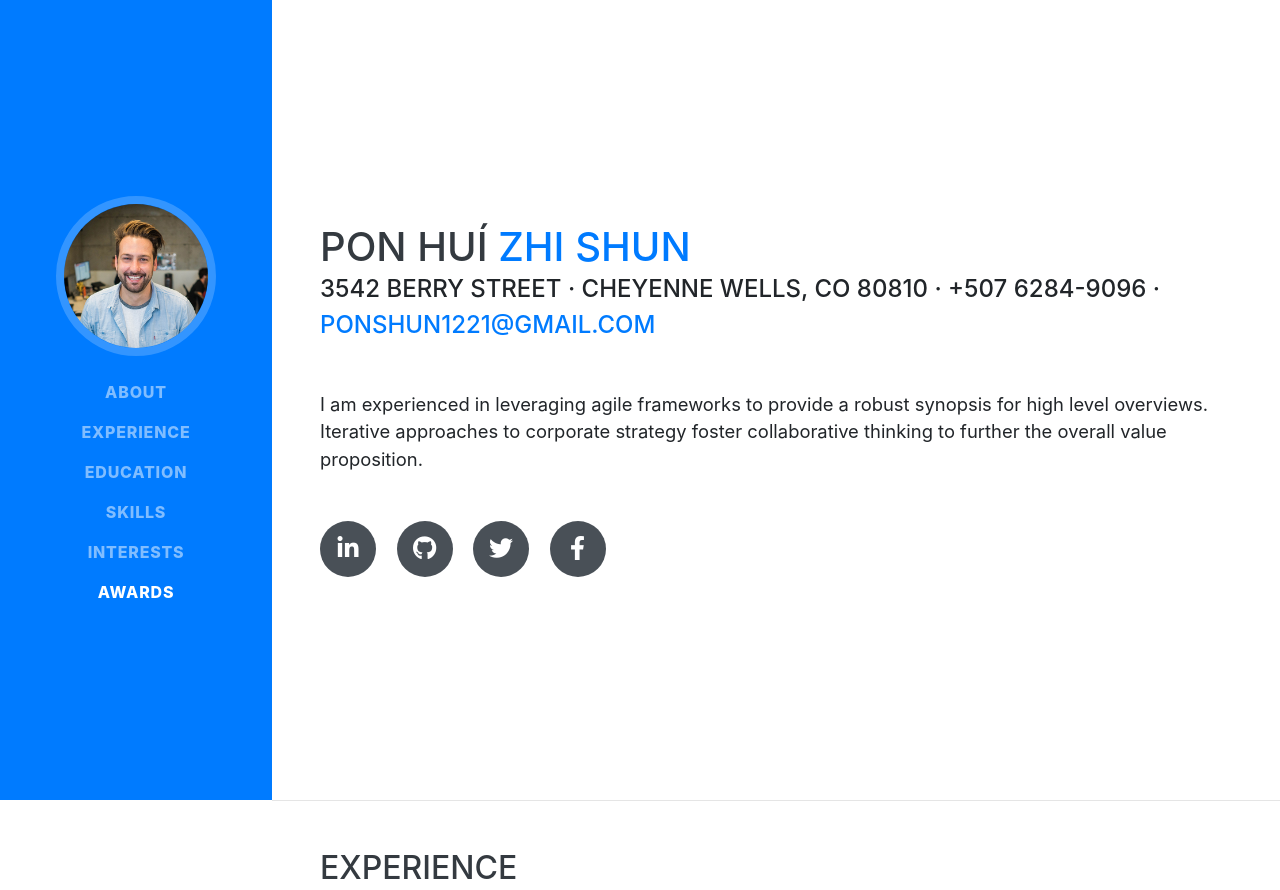
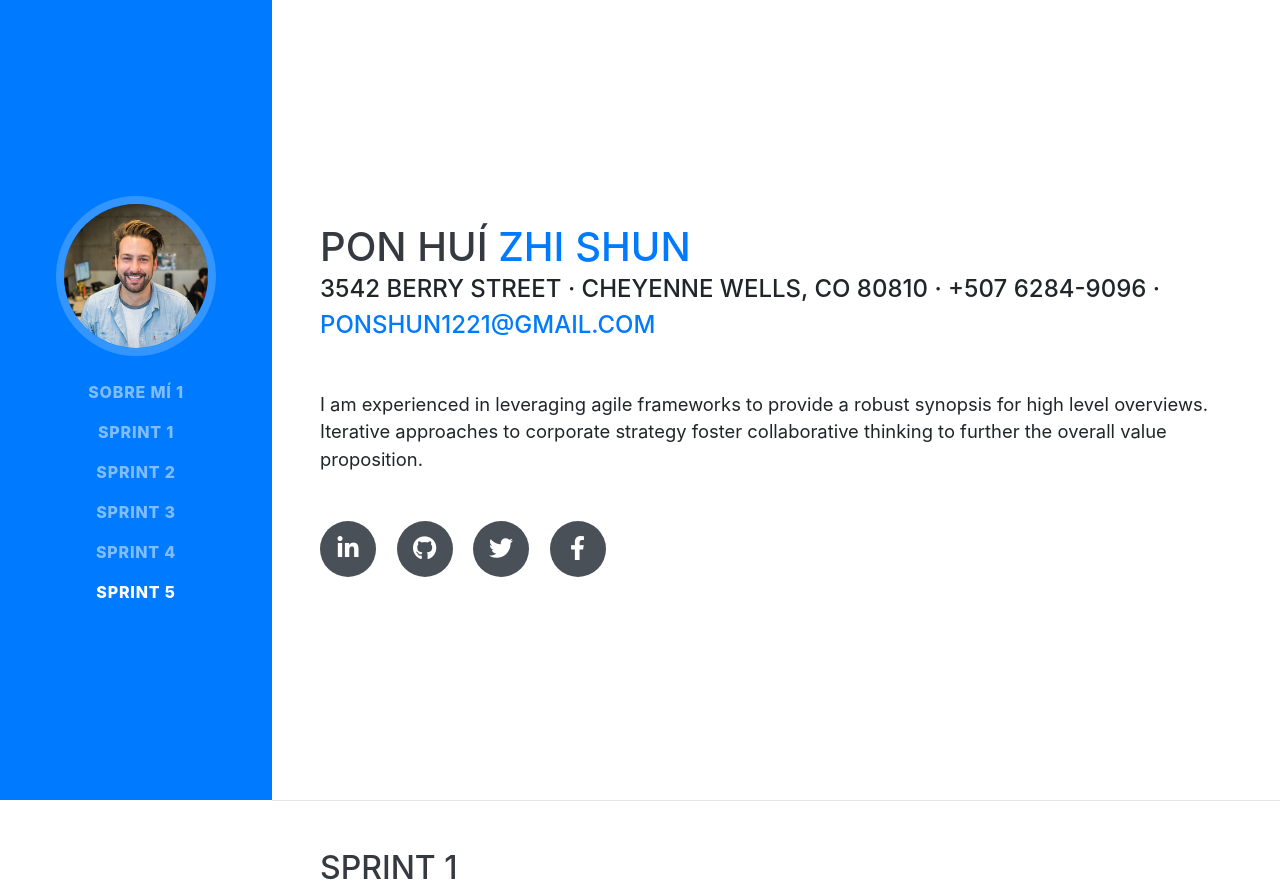
Before and after one commit to kike012111/semestral, a website with bundled scripts: page index.html in a window 1280 px wide. Shown: the top 890 px of the page. Built offline with nearby package versions, Linux system fonts and the light colour scheme; a web font is replaced by a local one.

Commit message:
Update index.html

```diff
--- a/index.html
+++ b/index.html
@@ -27,7 +27,7 @@
 
   <nav class="navbar navbar-expand-lg navbar-dark bg-primary fixed-top" id="sideNav">
     <a class="navbar-brand js-scroll-trigger" href="#page-top">
-      <span class="d-block d-lg-none">Clarence Taylor</span>
+      <span class="d-block d-lg-none">Pon Huí</span>
       <span class="d-none d-lg-block">
         <img class="img-fluid img-profile rounded-circle mx-auto mb-2" src="img/profile.jpg" alt="">
       </span>
@@ -38,22 +38,22 @@
     <div class="collapse navbar-collapse" id="navbarSupportedContent">
       <ul class="navbar-nav">
         <li class="nav-item">
-          <a class="nav-link js-scroll-trigger" href="#about">About</a>
+          <a class="nav-link js-scroll-trigger" href="#acerca">Sobre Mí 1</a>
         </li>
         <li class="nav-item">
-          <a class="nav-link js-scroll-trigger" href="#experience">Experience</a>
+          <a class="nav-link js-scroll-trigger" href="#sprint1">Sprint 1</a>
         </li>
         <li class="nav-item">
-          <a class="nav-link js-scroll-trigger" href="#education">Education</a>
+          <a class="nav-link js-scroll-trigger" href="#sprint2">Sprint 2</a>
         </li>
         <li class="nav-item">
-          <a class="nav-link js-scroll-trigger" href="#skills">Skills</a>
+          <a class="nav-link js-scroll-trigger" href="#sprint3">Sprint 3</a>
         </li>
         <li class="nav-item">
-          <a class="nav-link js-scroll-trigger" href="#interests">Interests</a>
+          <a class="nav-link js-scroll-trigger" href="#sprint4">Sprint 4</a>
         </li>
         <li class="nav-item">
-          <a class="nav-link js-scroll-trigger" href="#awards">Awards</a>
+          <a class="nav-link js-scroll-trigger" href="#sprint5">Sprint 5</a>
         </li>
       </ul>
     </div>
@@ -61,7 +61,7 @@
 
   <div class="container-fluid p-0">
 
-    <section class="resume-section p-3 p-lg-5 d-flex align-items-center" id="about">
+    <section class="resume-section p-3 p-lg-5 d-flex align-items-center" id="acerca">
       <div class="w-100">
         <h1 class="mb-0">Pon Huí
           <span class="text-primary">Zhi Shun</span>
@@ -89,9 +89,9 @@
 
     <hr class="m-0">
 
-    <section class="resume-section p-3 p-lg-5 d-flex justify-content-center" id="experience">
+    <section class="resume-section p-3 p-lg-5 d-flex justify-content-center" id="sprint1">
       <div class="w-100">
-        <h2 class="mb-5">Experience</h2>
+        <h2 class="mb-5">Sprint 1</h2>
 
         <div class="resume-item d-flex flex-column flex-md-row justify-content-between mb-5">
           <div class="resume-content">
@@ -143,9 +143,9 @@
 
     <hr class="m-0">
 
-    <section class="resume-section p-3 p-lg-5 d-flex align-items-center" id="education">
+    <section class="resume-section p-3 p-lg-5 d-flex align-items-center" id="sprint2">
       <div class="w-100">
-        <h2 class="mb-5">Education</h2>
+        <h2 class="mb-5">Sprint 2</h2>
 
         <div class="resume-item d-flex flex-column flex-md-row justify-content-between mb-5">
           <div class="resume-content">
@@ -175,9 +175,9 @@
 
     <hr class="m-0">
 
-    <section class="resume-section p-3 p-lg-5 d-flex align-items-center" id="skills">
+    <section class="resume-section p-3 p-lg-5 d-flex align-items-center" id="sprint3">
       <div class="w-100">
-        <h2 class="mb-5">Skills</h2>
+        <h2 class="mb-5">Sprint 3</h2>
 
         <div class="subheading mb-3">Programming Languages &amp; Tools</div>
         <ul class="list-inline dev-icons">
@@ -239,9 +239,9 @@
 
     <hr class="m-0">
 
-    <section class="resume-section p-3 p-lg-5 d-flex align-items-center" id="interests">
+    <section class="resume-section p-3 p-lg-5 d-flex align-items-center" id="sprint4">
       <div class="w-100">
-        <h2 class="mb-5">Interests</h2>
+        <h2 class="mb-5">Sprint 4</h2>
         <p>Apart from being a web developer, I enjoy most of my time being outdoors. In the winter, I am an avid skier and novice ice climber. During the warmer months here in Colorado, I enjoy mountain biking, free climbing, and kayaking.</p>
         <p class="mb-0">When forced indoors, I follow a number of sci-fi and fantasy genre movies and television shows, I am an aspiring chef, and I spend a large amount of my free time exploring the latest technology advancements in the front-end web development world.</p>
       </div>
@@ -249,9 +249,9 @@
 
     <hr class="m-0">
 
-    <section class="resume-section p-3 p-lg-5 d-flex align-items-center" id="awards">
+    <section class="resume-section p-3 p-lg-5 d-flex align-items-center" id="sprint5">
       <div class="w-100">
-        <h2 class="mb-5">Awards &amp; Certifications</h2>
+        <h2 class="mb-5">Sprint 5</h2>
         <ul class="fa-ul mb-0">
           <li>
             <i class="fa-li fa fa-trophy text-warning"></i>
```
